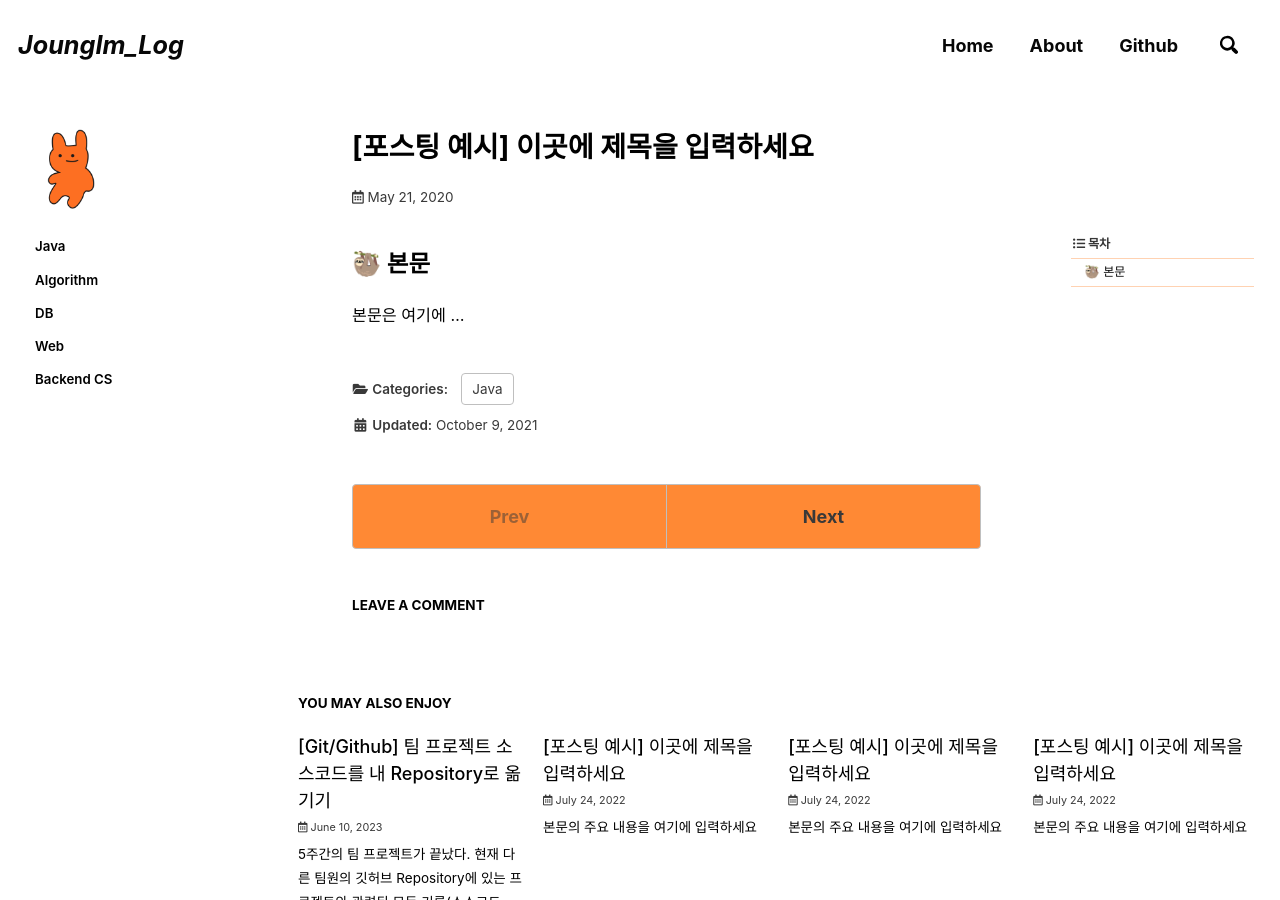
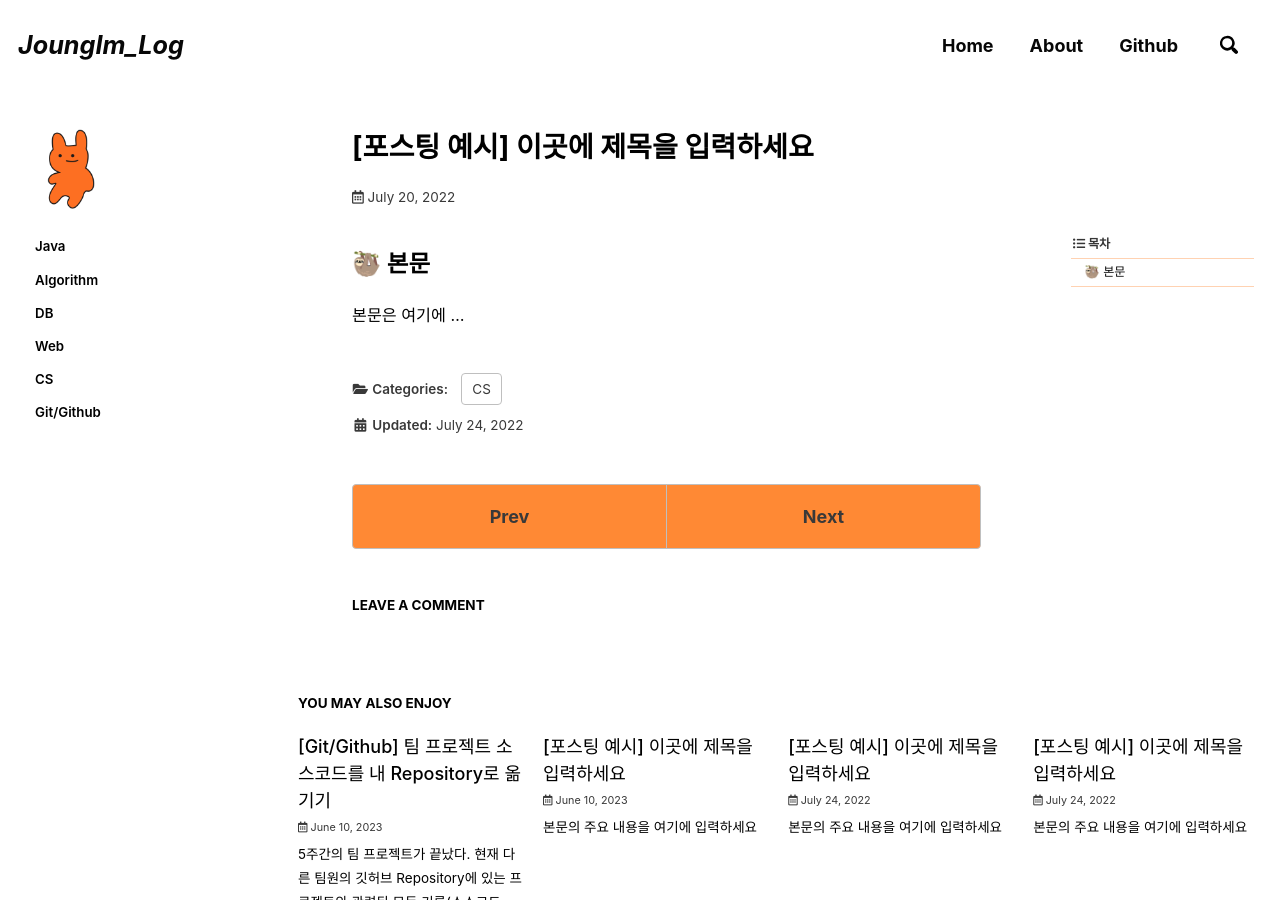
Before and after one commit to cjoungi/JoungImCho.github.io, a Jekyll site: the page built from _posts/2022-07-24-cs-post-name-here-5.md, in a window 1280 px wide and 900 px high. Built offline with Jekyll 4.4.1, drawn with Linux system fonts in a browser that asks for light colours; cached includes are drawn as plain includes; some web fonts are replaced; comment, search, counter and statistics services are not loaded.

Commit message:
카테고리에 Git/Github 추가

```diff
--- a/_data/navigation.yml
+++ b/_data/navigation.yml
@@ -25,5 +25,7 @@ categories:
         url: /categories/db/
       - title: "Web"
         url: /categories/web/
-      - title: "Backend CS"
-        url: /categories/backend-cs/
+      - title: "CS"
+        url: /categories/cs/
+      - title: "Git/Github"
+        url: /categories/git/
--- a/_posts/2022-07-24-categories-post-name-here.md
+++ b/_posts/2022-07-24-cs-post-name-here-5.md
@@ -3,16 +3,15 @@ title: "[포스팅 예시] 이곳에 제목을 입력하세요"
 excerpt: "본문의 주요 내용을 여기에 입력하세요"
 
 categories:
-  - Java
+  - CS
 tags:
   - [tag1, tag2]
 
-permalink: /java/post-name-here/
+permalink: /cs/post-name-here-4/
 
 
-
-date: 2020-05-21
-last_modified_at: 2021-10-09
+date: 2022-07-20
+last_modified_at: 2022-07-24
 ---
 
 ## 🦥 본문
--- a/jekyll/about.markdown
+++ b/jekyll/about.markdown
@@ -1,4 +1,4 @@
----
+<!-- ---
 layout: page
 title: About
 permalink: /about/
@@ -15,4 +15,4 @@ You can find the source code for Jekyll at GitHub:
 [jekyll](https://github.com/jekyll/jekyll)
 
 
-[jekyll-organization]: https://github.com/jekyll
+[jekyll-organization]: https://github.com/jekyll -->
```
Also changed, not shown: _pages/categories/category-backend-cs.md (deleted, +0 -9 lines), _pages/categories/category-cs.md (added, +9 -0 lines), _pages/categories/category-git.md (added, +9 -0 lines), _posts/2022-07-24-git-post-name-here-6.md (added, +22 -0 lines), _posts/2022-07-24-java-post-name-here.md (renamed from _posts/2022-07-24-categories-post-name-here-5.md, +6 -5 lines), _posts/2022-07-24-algorithm-post-name-here-2.md (renamed from _posts/2022-07-24-categories-post-name-here-2.md), _posts/2022-07-24-db-post-name-here-3.md (renamed from _posts/2022-07-24-categories-post-name-here-3.md), _posts/2022-07-24-web-post-name-here-4.md (renamed from _posts/2022-07-24-categories-post-name-here-4.md), assets/images/my-photo.png (added).
